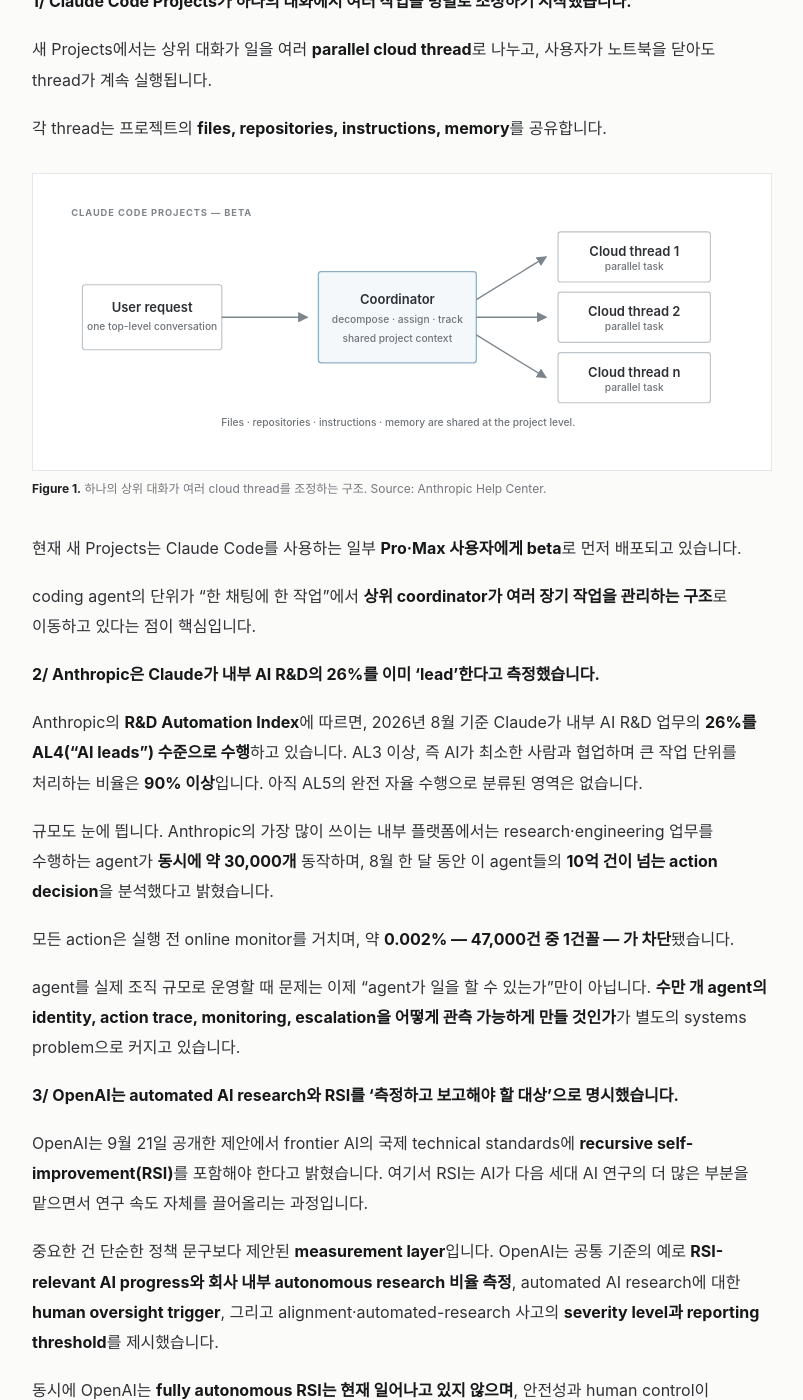
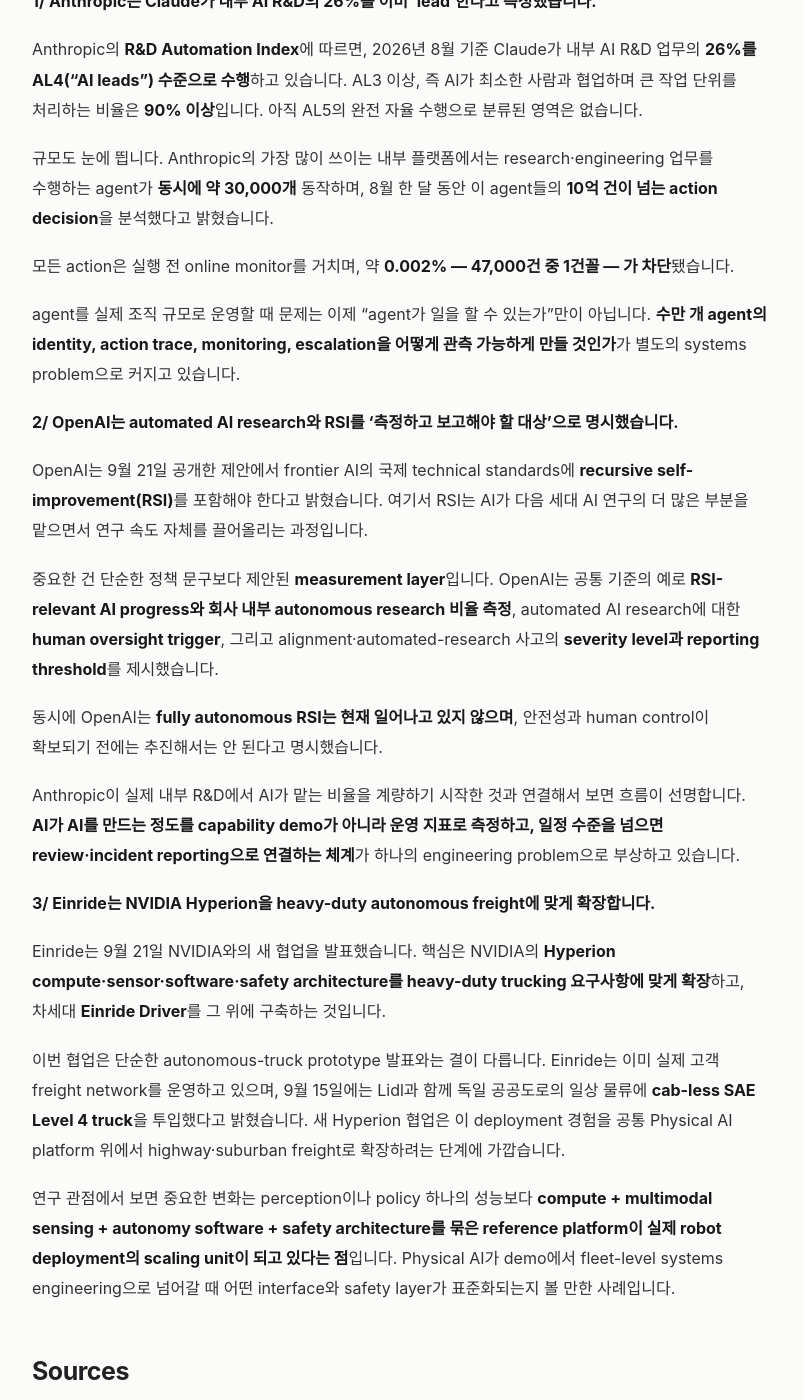
Before and after one commit to nayana224/nayana224.github.io, a Jekyll site: the page built from _research_feed/2026-09-21-ai-robotics.md, in a window 1280 px wide and 1400 px high, scrolled down 485 px. Shown: the whole window, without its empty margins (238-1041 px from the left). Built offline with Jekyll 4.4.1, drawn with Linux system fonts in a browser that asks for light colours; some of the changed text lies outside the part shown.

Commit message:
Update Sep 21 research feed with autonomous freight deployment

```diff
--- a/_research_feed/2026-09-21-ai-robotics.md
+++ b/_research_feed/2026-09-21-ai-robotics.md
@@ -1,43 +1,13 @@
 ---
 layout: feed_note
-title: "Coding agent는 병렬화되고, AI 연구 자동화에는 RSI 기준이 붙기 시작했습니다"
-date: 2026-09-21 22:20:00 +0900
+title: "AI 연구는 agent scale로, Physical AI는 실제 freight deployment로 이동하고 있습니다"
+date: 2026-09-21 23:40:00 +0900
 channel: ai-robotics
 channel_label: AI & Robotics
-summary: "Claude Code Projects의 parallel cloud threads, Anthropic 내부 AI R&D의 대규모 agent 운영, 그리고 OpenAI가 제안한 automated AI research·RSI 측정 및 incident reporting 기준을 묶어 봅니다."
+summary: "Anthropic의 대규모 AI R&D agent 운영, OpenAI의 automated-research·RSI 측정 기준, 그리고 Einride가 NVIDIA Hyperion을 heavy-duty autonomous freight에 적용하는 새 협업을 묶어 봅니다."
 ---
 
-**1/ Claude Code Projects가 하나의 대화에서 여러 작업을 병렬로 조정하기 시작했습니다.**
-
-새 Projects에서는 상위 대화가 일을 여러 **parallel cloud thread**로 나누고, 사용자가 노트북을 닫아도 thread가 계속 실행됩니다.
-
-각 thread는 프로젝트의 **files, repositories, instructions, memory**를 공유합니다.
-
-<figure class="paper-figure">
-  <div class="paper-figure-frame">
-    <div class="paper-figure-canvas">
-      <svg viewBox="0 0 760 285" role="img" aria-label="Claude Code Projects의 coordinator와 parallel cloud threads 구조">
-        <defs><marker id="cfp1" markerWidth="8" markerHeight="8" refX="7" refY="4" orient="auto"><path d="M0,0 L8,4 L0,8 z" fill="#7d858c"></path></marker></defs>
-        <text x="24" y="28" class="fig-kicker">CLAUDE CODE PROJECTS — BETA</text>
-        <rect x="36" y="102" width="150" height="70" rx="3" class="fig-box"></rect><text x="111" y="128" class="fig-label">User request</text><text x="111" y="151" class="fig-small">one top-level conversation</text>
-        <path d="M186 137 L278 137" class="fig-arrow" marker-end="url(#cfp1)"></path>
-        <rect x="290" y="88" width="170" height="98" rx="3" class="fig-box-accent"></rect><text x="375" y="119" class="fig-label">Coordinator</text><text x="375" y="143" class="fig-small">decompose · assign · track</text><text x="375" y="164" class="fig-small">shared project context</text>
-        <path d="M460 118 L535 72" class="fig-arrow" marker-end="url(#cfp1)"></path><path d="M460 137 L535 137" class="fig-arrow" marker-end="url(#cfp1)"></path><path d="M460 156 L535 202" class="fig-arrow" marker-end="url(#cfp1)"></path>
-        <rect x="548" y="45" width="164" height="54" rx="3" class="fig-box"></rect><text x="630" y="67" class="fig-label">Cloud thread 1</text><text x="630" y="86" class="fig-small">parallel task</text>
-        <rect x="548" y="110" width="164" height="54" rx="3" class="fig-box"></rect><text x="630" y="132" class="fig-label">Cloud thread 2</text><text x="630" y="151" class="fig-small">parallel task</text>
-        <rect x="548" y="175" width="164" height="54" rx="3" class="fig-box"></rect><text x="630" y="197" class="fig-label">Cloud thread n</text><text x="630" y="216" class="fig-small">parallel task</text>
-        <text x="376" y="254" class="fig-small">Files · repositories · instructions · memory are shared at the project level.</text>
-      </svg>
-    </div>
-  </div>
-  <figcaption><strong>Figure 1.</strong> 하나의 상위 대화가 여러 cloud thread를 조정하는 구조. Source: <a href="https://support.claude.com/en/articles/9517075-what-are-projects">Anthropic Help Center</a>.</figcaption>
-</figure>
-
-현재 새 Projects는 Claude Code를 사용하는 일부 **Pro·Max 사용자에게 beta**로 먼저 배포되고 있습니다.
-
-coding agent의 단위가 “한 채팅에 한 작업”에서 **상위 coordinator가 여러 장기 작업을 관리하는 구조**로 이동하고 있다는 점이 핵심입니다.
-
-**2/ Anthropic은 Claude가 내부 AI R&D의 26%를 이미 ‘lead’한다고 측정했습니다.**
+**1/ Anthropic은 Claude가 내부 AI R&D의 26%를 이미 ‘lead’한다고 측정했습니다.**
 
 Anthropic의 **R&D Automation Index**에 따르면, 2026년 8월 기준 Claude가 내부 AI R&D 업무의 **26%를 AL4(“AI leads”) 수준으로 수행**하고 있습니다. AL3 이상, 즉 AI가 최소한 사람과 협업하며 큰 작업 단위를 처리하는 비율은 **90% 이상**입니다. 아직 AL5의 완전 자율 수행으로 분류된 영역은 없습니다.
 
@@ -57,8 +27,18 @@
 
 Anthropic이 실제 내부 R&D에서 AI가 맡는 비율을 계량하기 시작한 것과 연결해서 보면 흐름이 선명합니다. **AI가 AI를 만드는 정도를 capability demo가 아니라 운영 지표로 측정하고, 일정 수준을 넘으면 review·incident reporting으로 연결하는 체계**가 하나의 engineering problem으로 부상하고 있습니다.
 
+**3/ Einride는 NVIDIA Hyperion을 heavy-duty autonomous freight에 맞게 확장합니다.**
+
+Einride는 9월 21일 NVIDIA와의 새 협업을 발표했습니다. 핵심은 NVIDIA의 **Hyperion compute·sensor·software·safety architecture를 heavy-duty trucking 요구사항에 맞게 확장**하고, 차세대 **Einride Driver**를 그 위에 구축하는 것입니다.
+
+이번 협업은 단순한 autonomous-truck prototype 발표와는 결이 다릅니다. Einride는 이미 실제 고객 freight network를 운영하고 있으며, 9월 15일에는 Lidl과 함께 독일 공공도로의 일상 물류에 **cab-less SAE Level 4 truck**을 투입했다고 밝혔습니다. 새 Hyperion 협업은 이 deployment 경험을 공통 Physical AI platform 위에서 highway·suburban freight로 확장하려는 단계에 가깝습니다.
+
+연구 관점에서 보면 중요한 변화는 perception이나 policy 하나의 성능보다 **compute + multimodal sensing + autonomy software + safety architecture를 묶은 reference platform이 실제 robot deployment의 scaling unit이 되고 있다는 점**입니다. Physical AI가 demo에서 fleet-level systems engineering으로 넘어갈 때 어떤 interface와 safety layer가 표준화되는지 볼 만한 사례입니다.
+
 ## Sources
 
-- [Anthropic Help Center — What are projects?](https://support.claude.com/en/articles/9517075-what-are-projects)
 - [Anthropic — Measurements for understanding the pace of AI development inside frontier labs](https://www.anthropic.com/institute/measuring-pace-of-ai-development)
 - [OpenAI — Building standards for the next phase of AI](https://openai.com/index/building-standards-next-phase-ai/)
+- [Einride — Strategic collaboration with NVIDIA on Hyperion](https://www.einride.tech/press/einride-enters-strategic-collaboration-with-nvidia-to-advance-its-autonomous-trucking-on-nvidia-hyperion)
+- [NVIDIA — Hyperion platform for level 4-ready autonomy](https://nvidianews.nvidia.com/news/nvidia-drive-hyperion-becomes-the-global-platform-for-a-robotaxi-ready-world)
+- [Einride — Cab-less Level 4 truck in daily operations with Lidl](https://www.einride.tech/press/einride-and-lidl-launch-first-autonomous-cab-less-truck-on-german-public-road)
```
Also changed, not shown: other parts of _research_feed/2026-09-21-ai-robotics.md (+1 -1 lines).
